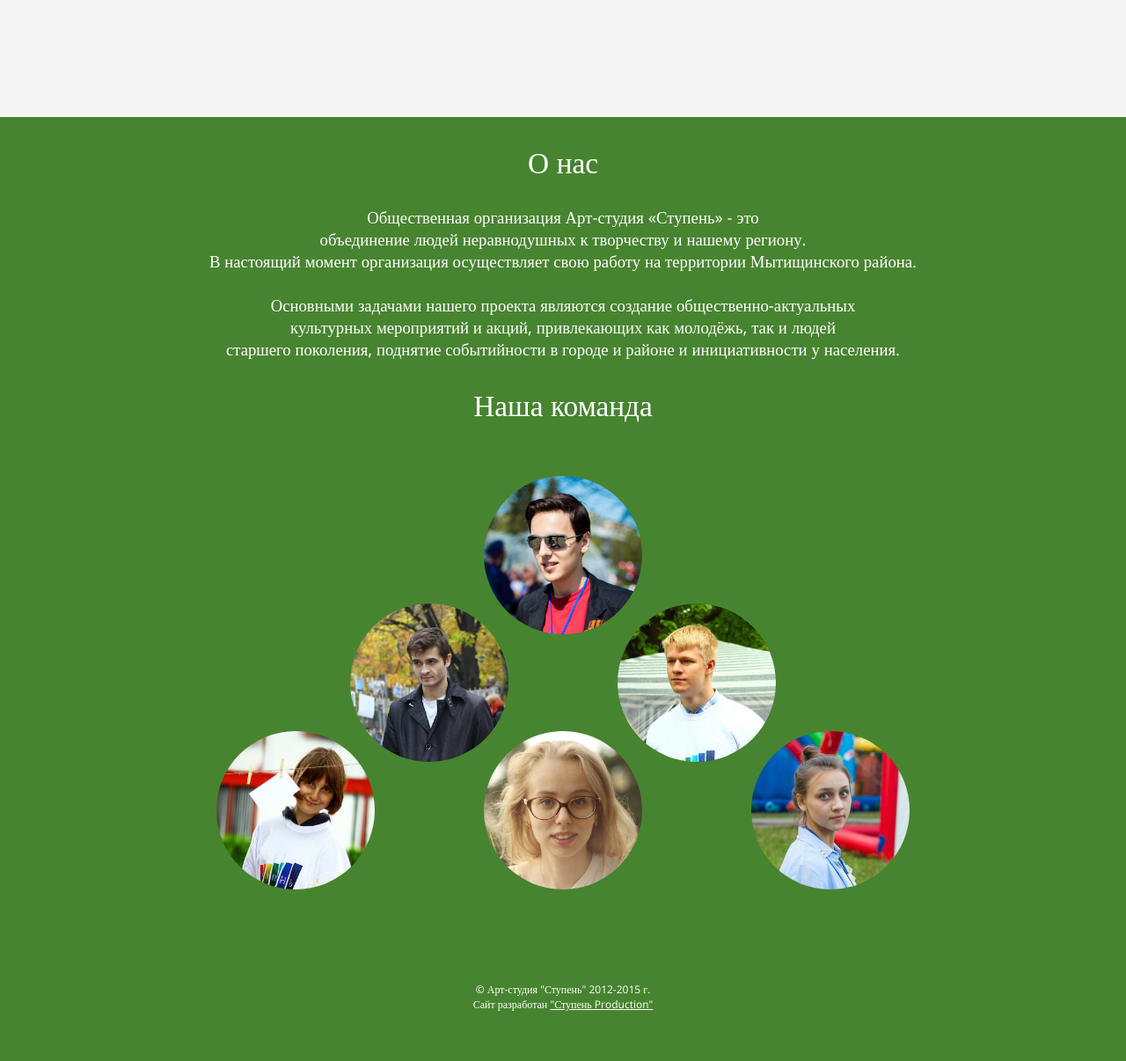
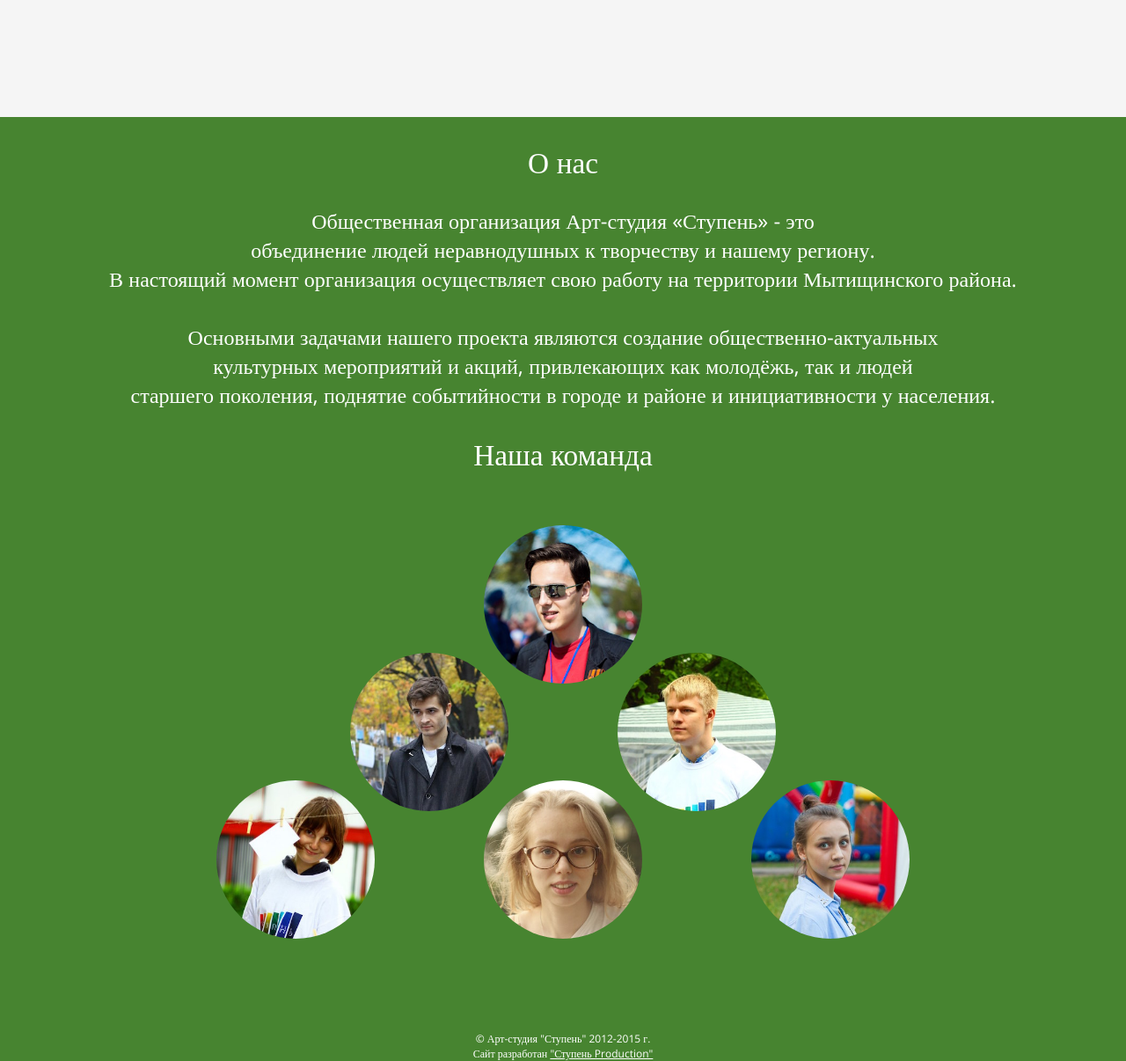
Before and after one commit to Vovanostm/site_stupen, a PHP site: page /soc/index.html in a window 1280 px wide. Shown: the part 2267-3473 px from the top of the page at 88% size. Before the commit the page ends 3416 px from the top, so only its background shows below. Run offline with PHP 8.4, Linux system fonts and the light colour scheme.

Commit message:
normal text

```diff
--- a/soc/index.html
+++ b/soc/index.html
@@ -272,7 +272,7 @@
 <div>
   <H1>О нас</H1>
   <P>
-    <H3>
+    <H2>
       Общественная организация Арт-студия «Ступень» - это
       <br>
       объединение людей неравнодушных к творчеству и нашему региону.
@@ -285,7 +285,7 @@
       культурных мероприятий и акций, привлекающих как молодёжь, так и людей
       <br>
       старшего поколения, поднятие событийности в городе и районе и инициативности у населения.
-    </H3>
+    </H2>
   </P>
   <div>
     <H1>Наша команда</H1>
--- a/soc/styles/style.css
+++ b/soc/styles/style.css
@@ -86,7 +86,7 @@ body
 {
   transition: all .5s ease-out;
   background-color: #fff;
-  background-color: RGBA(255, 255, 255, 1);
+  background-color: rgba(255, 255, 255, 1);
 }
 
 
```
